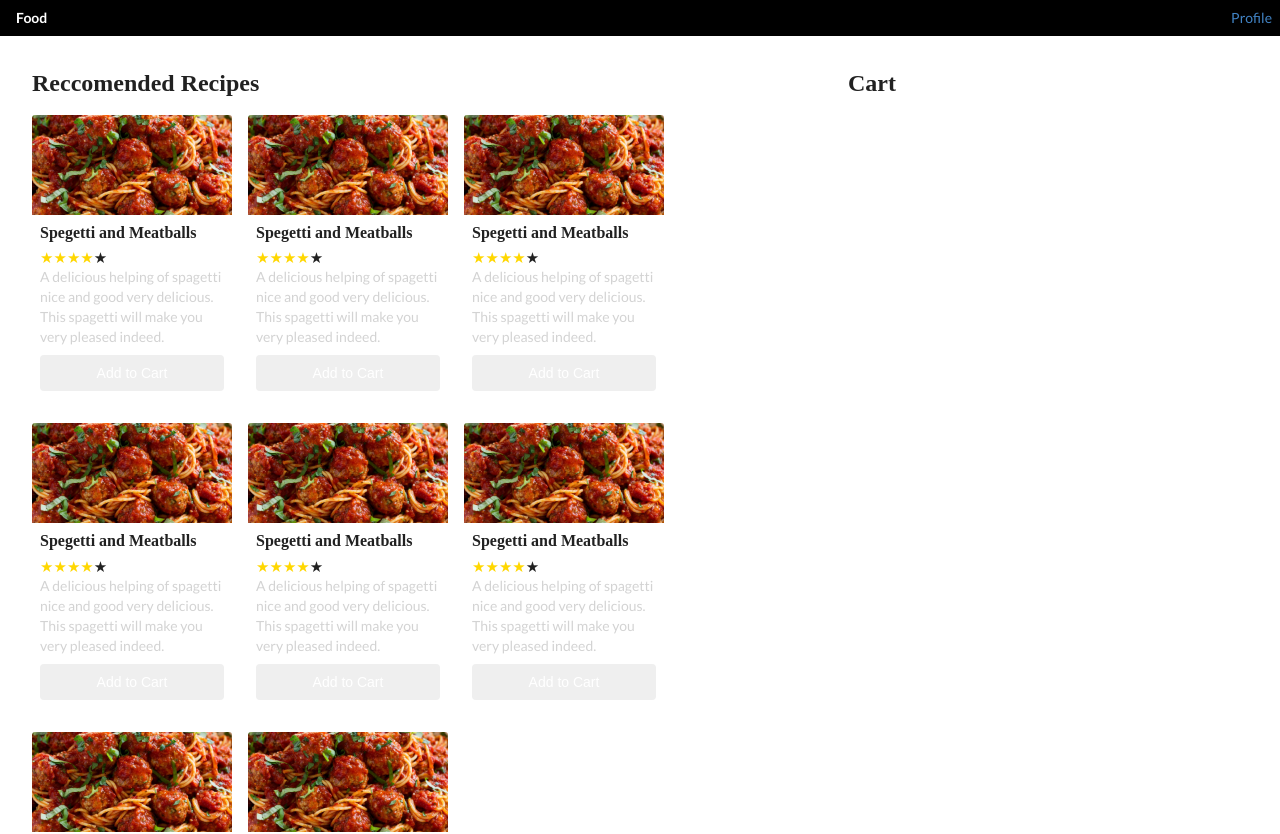
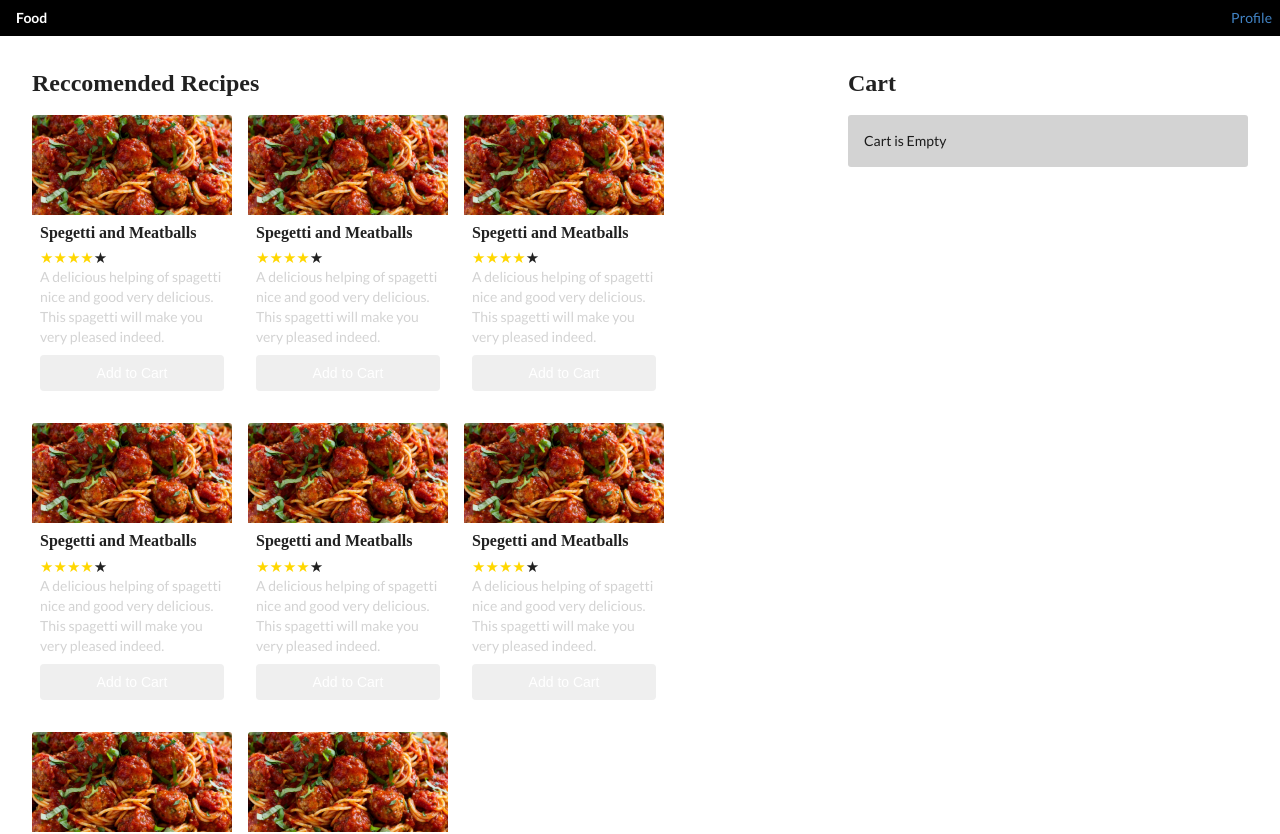
Before and after one commit to wd2311/aidesign-proj, a React (Create React App) app in the folder front-end/: page / in a window 1280 px wide. Shown: the top 834 px of the page. Built offline with nearby package versions, Linux system fonts and the light colour scheme.

Commit message:
fixed empty cart

```diff
--- a/front-end/src/components/Cart.js
+++ b/front-end/src/components/Cart.js
@@ -24,7 +24,7 @@ function Cart(props) {
   return (
     <Flex width={1 / 3} flexDirection="column">
       <Heading>Cart</Heading>
-      {recipes.length === 0 ? (
+      {Object.keys(recipes).length === 0 ? (
         <EmptyCell />
       ) : (
         <RecipeList onSelection={onSelection} isCart={true} recipes={recipes} />
```
